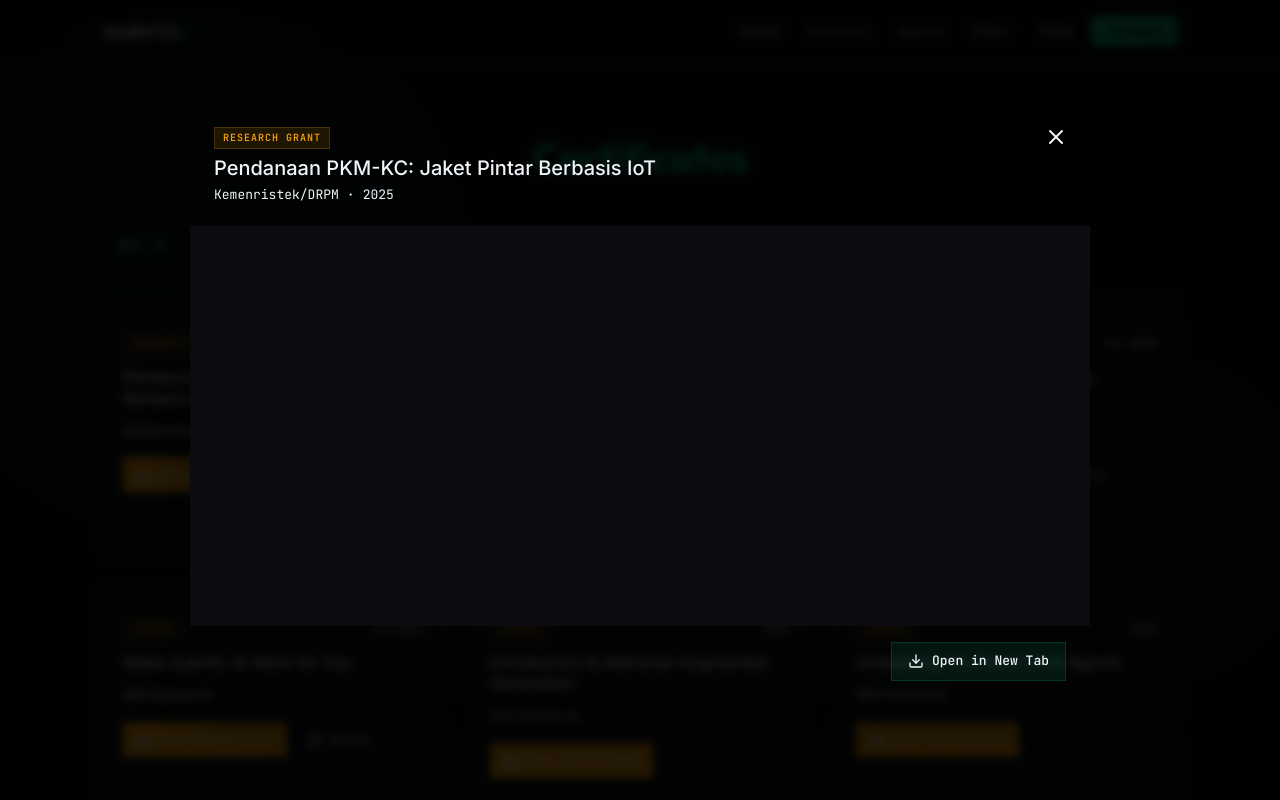
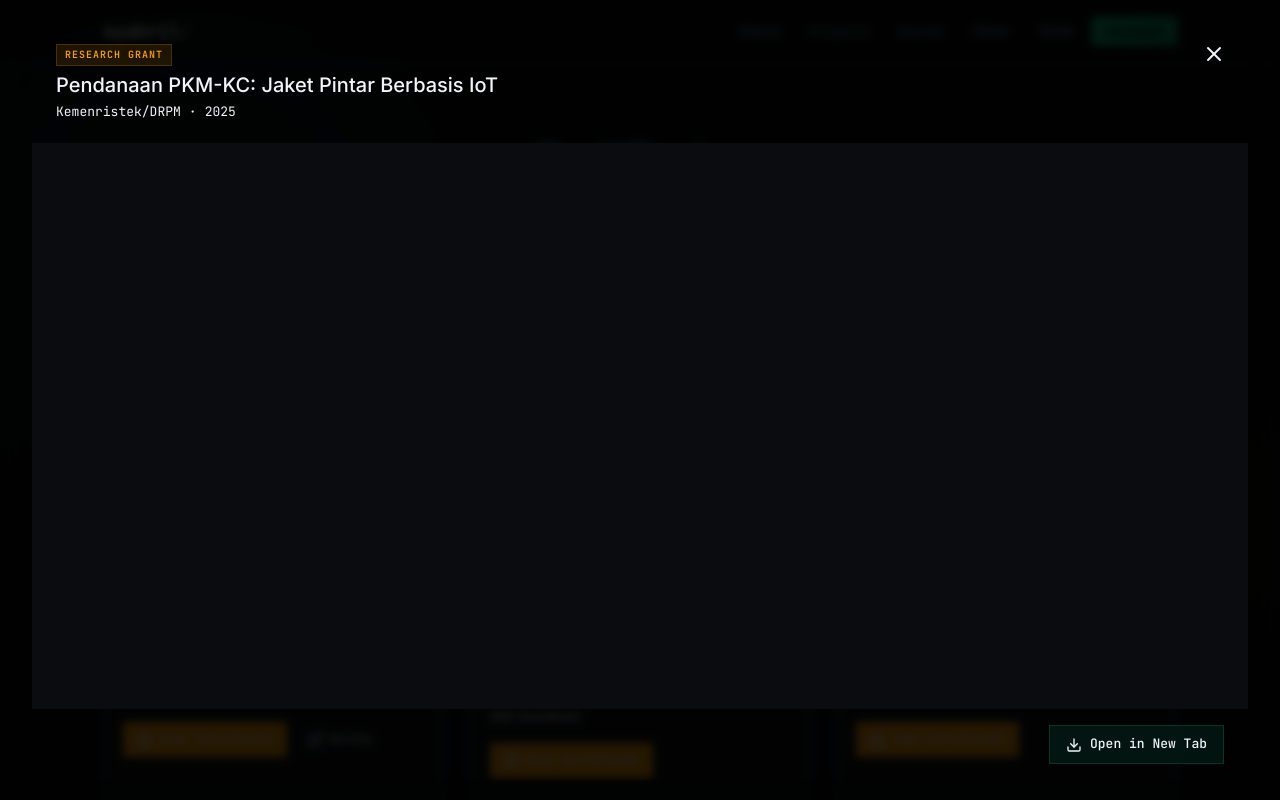
Before and after one commit to syahrilTGR/portfolio-next, a Next.js app: page / in a window 1280 px wide. Both pictures are taken after a click on the button 273 px from the left and 5462 px from the top of the page. Shown: the part 5034-5834 px from the top of the page. Built offline with nearby package versions, Linux system fonts and the light colour scheme.

Commit message:
fix: improve certificate modal sizing
- Modal now uses 95vw/95vh for better screen utilization
- Added min-height: 0 to flex children for proper sizing
- Increased close button z-index to prevent clipping
- PDF certificates now display full size without clipping

```diff
--- a/app/components/CertificateModal.module.css
+++ b/app/components/CertificateModal.module.css
@@ -23,8 +23,8 @@
 .modalContainer {
   position: relative;
   width: 100%;
-  max-width: 900px;
-  max-height: 90vh;
+  max-width: 95vw;
+  height: 95vh;
   background: var(--bg-card);
   border: 1px solid var(--color-border);
   border-radius: var(--radius-lg);
@@ -102,6 +102,7 @@
   justify-content: center;
   transition: all 0.15s ease;
   flex-shrink: 0;
+  z-index: 10;
 }
 
 .closeBtn:hover {
@@ -112,7 +113,7 @@
 
 .modalContent {
   flex: 1;
-  min-height: 400px;
+  min-height: 0;
   position: relative;
   overflow: hidden;
   display: flex;
@@ -122,6 +123,7 @@
 .iframe {
   flex: 1;
   width: 100%;
+  min-height: 0;
   border: none;
   background: var(--bg-primary);
 }
@@ -129,6 +131,7 @@
 .image {
   flex: 1;
   width: 100%;
+  min-height: 0;
   object-fit: contain;
   background: var(--bg-primary);
 }
```
